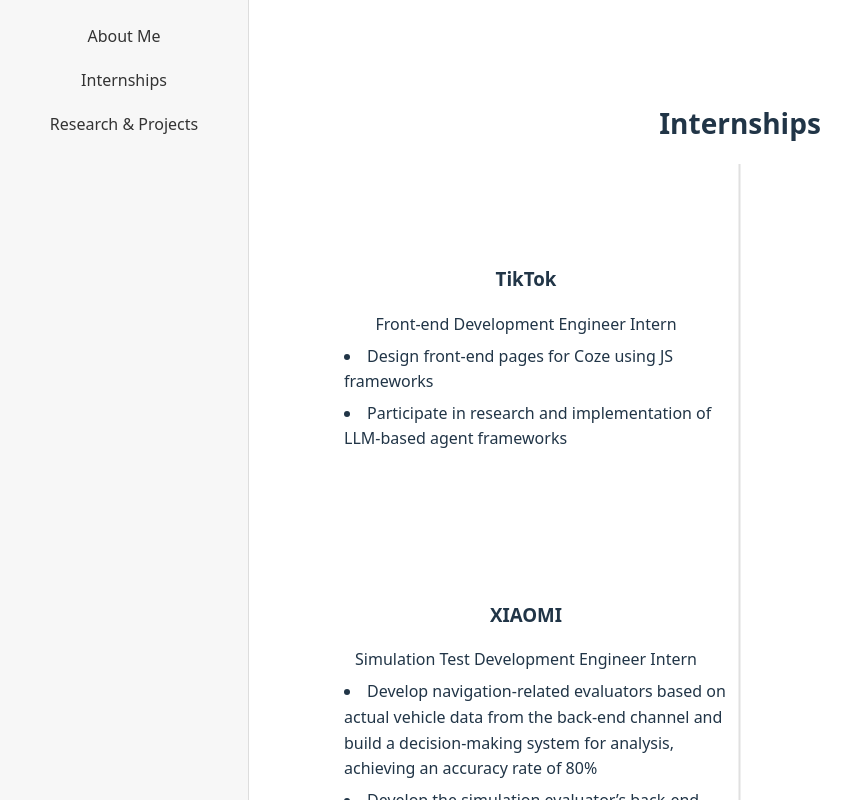
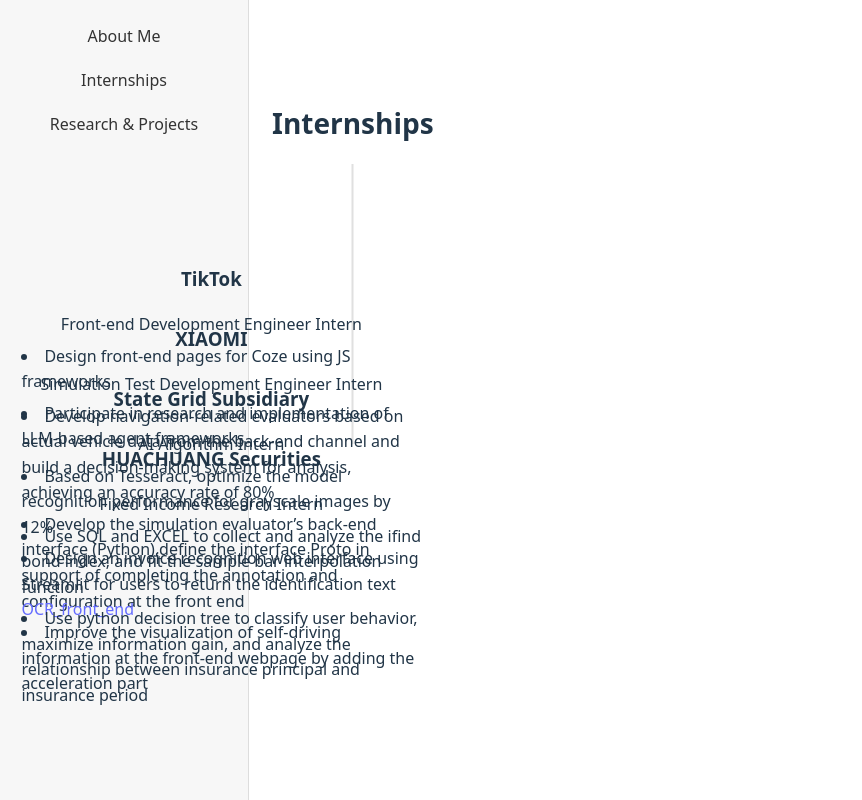
Before and after one commit to problemme/CV_link, a Vue app: page / in a window 1280 px wide. Both pictures are taken after a click on the link "Internships". Shown: the top 800 px of the page, without its empty margins (0-862 px from the left). Built offline with nearby package versions, Linux system fonts and the light colour scheme.

Commit message:
更新 internships.vue

```diff
--- a/src/components/internships.vue
+++ b/src/components/internships.vue
@@ -110,6 +110,12 @@
     width: 50%;
     padding: 10px 20px;
 }
+.card {
+  position: absolute;
+  width: 420px;
+  left: 50%;
+  transform: translateX(-75%);
+}
 .details {
   list-style-position: inside;
   padding-left: 20px;
```
